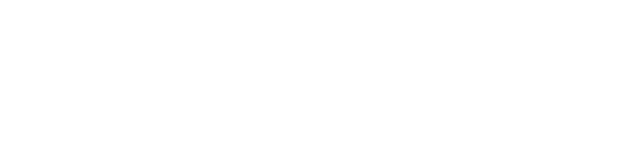
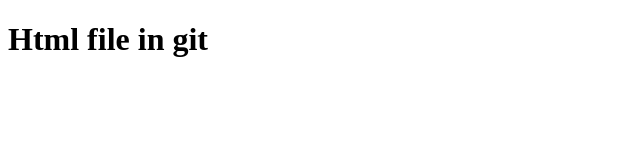
Before and after one commit to ukimn/Project, a plain HTML site: page index.html in a window 1280 px wide. Shown: the whole page, without its empty margins (0-640 px from the left). Drawn offline with Linux system fonts and the light colour scheme.

Commit message:
put some changes on all files

```diff
--- a/app.js
+++ b/app.js
@@ -0,0 +1 @@
+alert("Hello from file in git hub")
--- a/index.html
+++ b/index.html
@@ -6,6 +6,7 @@
     <title>Document</title>
 </head>
 <body>
-
+    <h1>Html file in git</h1>
+    <script src="app.js"></script>
 </body>
 </html>
--- a/style.css
+++ b/style.css
@@ -0,0 +1,4 @@
+h1{
+    font-size: 3rem;
+    font-weight: 900;
+}
```
